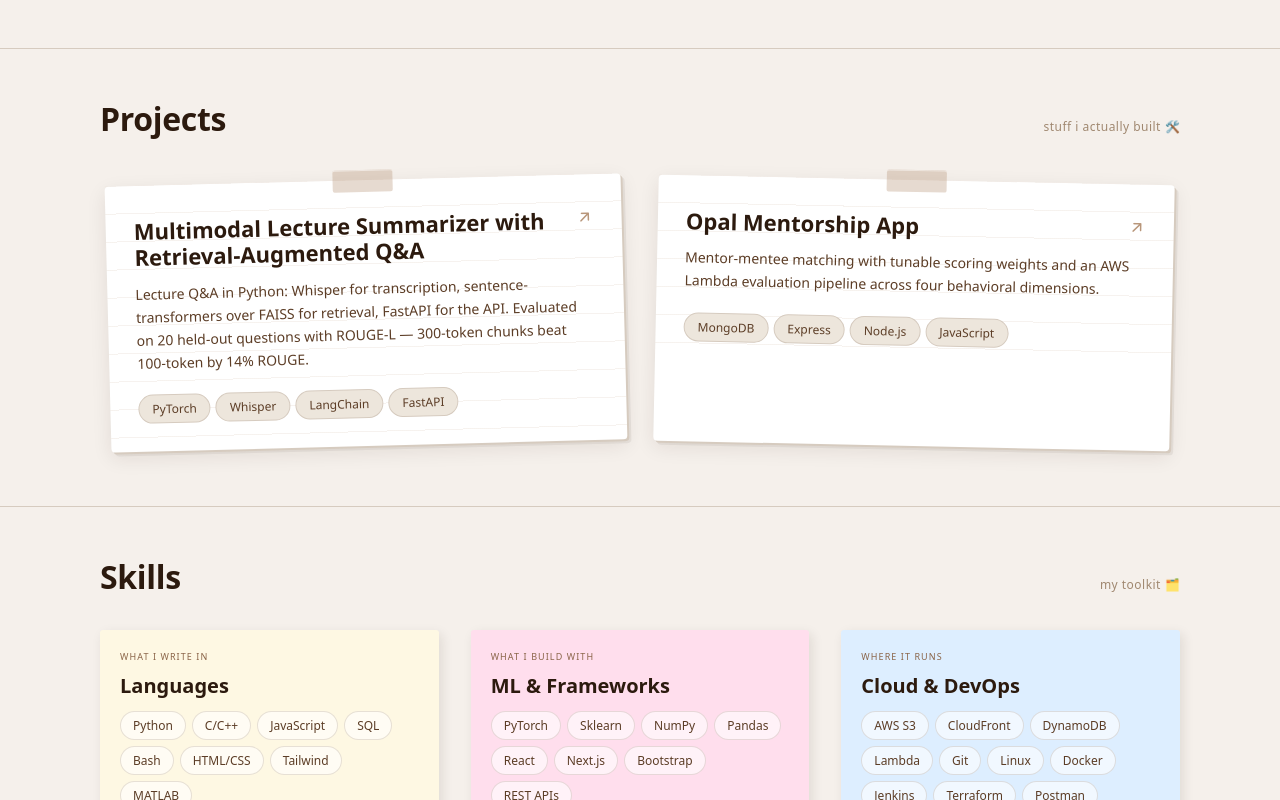
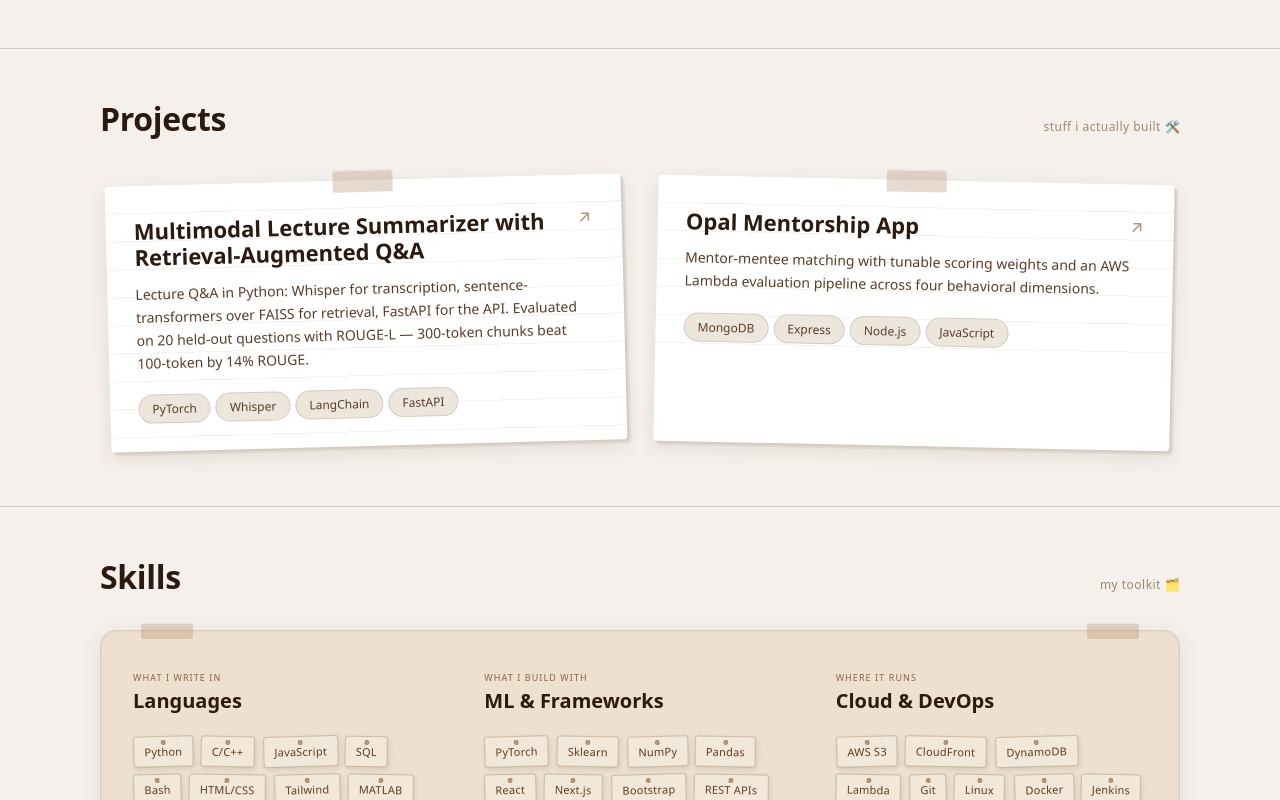
Before and after one commit to chengjcrystal/portfolio, a Next.js app: page / in a window 1280 px wide. Shown: the part 2000-2800 px from the top of the page. Built offline with nearby package versions, Linux system fonts and the light colour scheme.

Commit message:
design edits

```diff
--- a/src/app/globals.css
+++ b/src/app/globals.css
@@ -148,29 +148,16 @@ nav {
   margin-bottom: 0.875rem;
 }
 
+/* hero name — left-aligned single block, softer brown */
 .hero-name {
   font-family: var(--font-fredoka), var(--display), system-ui, sans-serif;
-  font-size: clamp(72px, 10vw, 110px);
+  font-size: clamp(64px, 9vw, 100px);
   font-weight: 600;
-  color: var(--brown);
+  color: var(--brown3);
   line-height: 1;
   letter-spacing: 0.01em;
   margin-bottom: 1.25rem;
-  display: flex;
-  flex-direction: column;
-  width: 100%;
-  max-width: 34rem;
-}
-
-.hero-name-crystal {
-  display: block;
   text-align: left;
-}
-
-.hero-name-cheng {
-  display: block;
-  text-align: right;
-  color: var(--brown);
 }
 
 .hero-desc {
@@ -317,7 +304,7 @@ nav {
   line-height: 1.25;
 }
 
-/* polaroid — square photo */
+/* polaroid */
 .mb-polaroid {
   background: #fff;
   border: 0.5px solid var(--border);
@@ -358,71 +345,6 @@ nav {
   padding: 0.1rem 0;
 }
 
-.mb-doodle {
-  width: 48px;
-  height: 48px;
-  align-self: flex-end;
-  margin-right: 0.25rem;
-  opacity: 0.85;
-}
-
-
-/* illus-box */
-
-.illus-box {
-  width: 100%;
-  max-width: 320px;
-  aspect-ratio: 1;
-  border: 0.5px solid var(--border);
-  border-radius: 24px;
-  background: var(--bg);
-  display: flex;
-  flex-direction: column;
-  align-items: center;
-  justify-content: center;
-  gap: 10px;
-  position: relative;
-  overflow: hidden;
-  transition: box-shadow 0.2s, transform 0.2s;
-}
-
-.illus-box:hover {
-  box-shadow: 0 8px 24px rgba(44, 26, 14, 0.08);
-  transform: translateY(-2px);
-}
-
-.illus-box img {
-  width: 100%;
-  height: 100%;
-  object-fit: cover;
-  border-radius: 22px;
-}
-
-.illus-tag {
-  position: absolute;
-  top: 14px;
-  right: 14px;
-  background: var(--bg);
-  border: 0.5px solid var(--border);
-  border-radius: 20px;
-  padding: 5px 12px;
-  font-family: var(--mono);
-  font-size: 10px;
-  color: var(--muted);
-  letter-spacing: 0.06em;
-  z-index: 2;
-}
-
-.illus-placeholder-text {
-  font-family: var(--mono);
-  font-size: 10px;
-  color: var(--brown4);
-  letter-spacing: 0.08em;
-  text-transform: uppercase;
-  text-align: center;
-  line-height: 1.7;
-}
-
 
 /* sections */
 
@@ -434,7 +356,7 @@ nav {
 .section > .section-header,
 .section > .exp-list,
 .section > .proj-grid,
-.section > .skills-notes,
+.section > .skills-board,
 .section > .about-grid,
 .section > .contact-wrap {
   max-width: 1080px;
@@ -488,7 +410,6 @@ nav {
   padding-top: 4px;
 }
 
-/* single combined date — year is bold prefix */
 .exp-date-full {
   font-family: var(--mono);
   font-size: 11px;
@@ -533,17 +454,16 @@ nav {
   transition: color 0.25s;
 }
 
-/* soft warm hover instead of near-black */
 .exp-row:hover {
   background: #E8D8C4;
   padding-left: 1rem;
   padding-right: 1rem;
 }
 
-.exp-row:hover .exp-date-full          { color: var(--brown2); }
-.exp-row:hover .exp-company { color: var(--brown); }
-.exp-row:hover .exp-role    { color: var(--brown2); }
-.exp-row:hover .exp-desc    { color: var(--brown2); }
+.exp-row:hover .exp-date-full { color: var(--brown2); }
+.exp-row:hover .exp-company   { color: var(--brown); }
+.exp-row:hover .exp-role      { color: var(--brown2); }
+.exp-row:hover .exp-desc      { color: var(--brown2); }
 
 .exp-row:hover .chip {
   background: rgba(255,255,255,0.55);
@@ -661,80 +581,120 @@ nav {
 }
 
 
-/* skills — soft sticky notes */
+/* skills — index cards on a board */
 
-.skills-notes {
-  display: flex;
-  gap: 2rem;
-  align-items: flex-start;
-  flex-wrap: wrap;
+.skills-board {
+  position: relative;
+  background: #EDE0CE;
+  border: 1px solid var(--border);
+  border-radius: 16px;
+  padding: 2.5rem 2rem 2.75rem;
+  box-shadow:
+    inset 0 1px 3px rgba(44,26,14,0.05),
+    0 6px 24px rgba(44,26,14,0.08);
 }
 
-.skill-note {
-  flex: 1;
-  min-width: 220px;
-  border-radius: 3px;
-  padding: 1.25rem 1.25rem 1.5rem;
-  box-shadow: 3px 4px 12px rgba(44,26,14,0.10);
-  display: flex;
-  flex-direction: column;
-  gap: 0.875rem;
+.skills-board-tape {
+  position: absolute;
+  background: rgba(184, 150, 122, 0.38);
+  border-radius: 2px;
+  box-shadow: inset 0 1px 0 rgba(255,255,255,0.45);
 }
 
-.skill-note--yellow {
-  background: #fef8e3;
-  transform: rotate(-1deg);
+.skills-board-tape--tl {
+  top: -8px;
+  left: 2.5rem;
+  width: 52px;
+  height: 16px;
 }
 
-.skill-note--pink {
-  background: #ffdeed;
-  transform: rotate(0.8deg);
+.skills-board-tape--tr {
+  top: -8px;
+  right: 2.5rem;
+  width: 52px;
+  height: 16px;
 }
 
-.skill-note--blue {
-  background: #ddeeff;
-  transform: rotate(-0.5deg);
+.skills-columns {
+  display: grid;
+  grid-template-columns: repeat(3, 1fr);
+  gap: 2.5rem;
 }
 
-.skill-note-label {
+/* column header — small mono label + display title, no bg */
+.skill-col-header {
+  margin-bottom: 1.25rem;
+}
+
+.skill-col-label {
   font-family: var(--mono);
   font-size: 9px;
   letter-spacing: 0.12em;
   text-transform: uppercase;
   color: var(--brown3);
+  display: block;
+  margin-bottom: 4px;
 }
 
-.skill-note-title {
+.skill-col-title {
   font-family: var(--display);
   font-size: 20px;
   font-weight: 600;
   color: var(--brown);
   line-height: 1.1;
-  margin-top: -0.25rem;
 }
 
-.skill-note-tags {
+/* the wrap — flex row wrapping so tags flow like a cluster */
+.skill-cards-wrap {
   display: flex;
+  flex-direction: row;
   flex-wrap: wrap;
-  gap: 6px;
+  gap: 8px;
+  align-items: flex-start;
+  padding-top: 4px;
 }
 
-.skill-note-tag {
-  font-family: var(--body);
-  font-size: 12px;
+.skill-hang-tag {
+  position: relative;
+  background: #F2E8D9;
+  border: 0.5px solid rgba(92,61,38,0.25);
+  border-radius: 3px;
+  padding: 6px 10px 5px;
+  font-family: var(--mono);
+  font-size: 11px;
   color: var(--brown2);
-  background: rgba(255,255,255,0.6);
-  border: 0.5px solid rgba(92,61,38,0.15);
-  border-radius: 20px;
-  padding: 4px 12px;
-  transition: background 0.15s, transform 0.15s;
+  letter-spacing: 0.02em;
   cursor: default;
+  transform-origin: top center;
+  transition: transform 0.25s cubic-bezier(0.34, 1.56, 0.64, 1), box-shadow 0.2s, background 0.2s, color 0.2s;
+  box-shadow: 1px 2px 5px rgba(44,26,14,0.12);
 }
 
-.skill-note-tag:hover {
-  background: rgba(255,255,255,0.9);
-  transform: translateY(-1px);
+.skill-hang-tag::before {
+  content: "";
+  position: absolute;
+  top: 3px;
+  left: 50%;
+  transform: translateX(-50%);
+  width: 5px;
+  height: 5px;
+  border-radius: 50%;
+  background: #C8A882;
+  border: 0.5px solid rgba(92,61,38,0.3);
+  box-shadow: inset 0 1px 2px rgba(44,26,14,0.2);
 }
+
+.skill-hang-tag:nth-child(odd)  { transform: rotate(-1.5deg); }
+.skill-hang-tag:nth-child(even) { transform: rotate(1deg); }
+
+.skill-hang-tag:hover {
+  box-shadow: 2px 4px 10px rgba(44,26,14,0.18);
+  background: #fff;
+  color: var(--brown);
+}
+
+.skill-hang-tag:nth-child(odd):hover  { transform: rotate(5deg) translateY(-3px); }
+.skill-hang-tag:nth-child(even):hover { transform: rotate(-5deg) translateY(-3px); }
 
 
 /* misc shared */
@@ -1016,14 +976,15 @@ footer {
 
   .moodboard { max-width: 280px; }
 
-  .skills-notes {
-    flex-direction: column;
+  .skills-columns {
+    grid-template-columns: 1fr;
+    gap: 1.75rem;
   }
 }
 
 @media (max-width: 768px) {
   .hero { min-height: calc(100dvh - 57px); padding: 1.75rem 1.25rem 1.5rem; }
-  .hero-name { font-size: clamp(60px, 15vw, 80px); }
+  .hero-name { font-size: clamp(52px, 14vw, 72px); }
   .proj-grid { grid-template-columns: 1fr; }
   .about-grid { grid-template-columns: 1fr; }
   .two-col { grid-template-columns: 1fr; }
@@ -1036,6 +997,8 @@ footer {
 
   .exp-row { grid-template-columns: 1fr; gap: 0.5rem; }
   .exp-meta { flex-direction: row; align-items: baseline; gap: 8px; }
+
+  .skills-board { padding: 1.5rem 1.25rem 1.75rem; }
 }
 
 
@@ -1044,10 +1007,15 @@ footer {
 @media (prefers-reduced-motion: no-preference) {
   .section,
   .exp-row,
-  .proj-card,
+  .proj-card {
+    opacity: 0;
+    transform: translateY(20px);
+    transition: opacity 0.5s ease, transform 0.5s ease;
+  }
+
+  /* skill-group fades only — no translateY so card tilts aren't clobbered */
   .skill-group {
     opacity: 0;
-    transform: translateY(20px);
     transition: opacity 0.5s ease, transform 0.5s ease;
   }
 
@@ -1056,6 +1024,10 @@ footer {
 
   .visible { opacity: 1 !important; }
 
+  .section.visible,
+  .exp-row.visible,
+  .skill-group.visible { transform: translateY(0); }
+
   .proj-card--tilt-left.visible  { transform: rotate(-1.5deg); }
   .proj-card--tilt-right.visible { transform: rotate(1.2deg); }
 
@@ -1063,8 +1035,4 @@ footer {
   .proj-card--tilt-right.visible:hover {
     transform: rotate(0deg) translateY(-6px) scale(1.02) !important;
   }
-
-  .section.visible,
-  .exp-row.visible,
-  .skill-group.visible { transform: translateY(0); }
 }
--- a/src/app/page.tsx
+++ b/src/app/page.tsx
@@ -8,8 +8,7 @@ export default function Home() {
           <div className="hero-left">
             <p className="eyebrow">UC Berkeley &nbsp;·&nbsp; CS + Applied Math</p>
             <h1 className="hero-name" style={{ fontFamily: "var(--font-fredoka), sans-serif" }}>
-              <span className="hero-name-crystal">Crystal</span>
-              <span className="hero-name-cheng">Cheng</span>
+              Crystal Cheng
             </h1>
             <p className="hero-desc">
               Software engineer intern. I&apos;ve shipped Next.js features, AWS
@@ -48,37 +47,31 @@ export default function Home() {
 
               <div className="mb-tape mb-tape--top" />
 
-              {/* yellow sticky — bear instead of star */}
+              {/* yellow sticky */}
               <div className="mb-sticky mb-sticky--yellow">
                 <span className="mb-sticky-label">who</span>
                 <p className="mb-sticky-text">
                   cs + math<br />@ berkeley
-                  {/* teddy bear doodle */}
                   <svg
                     viewBox="0 0 28 28"
                     fill="none"
                     xmlns="http://www.w3.org/2000/svg"
                     style={{ display: "inline-block", width: 22, height: 22, verticalAlign: "middle", marginLeft: 4 }}
                   >
-                    {/* ears */}
                     <circle cx="7" cy="7" r="4" fill="#C8A882" />
                     <circle cx="21" cy="7" r="4" fill="#C8A882" />
                     <circle cx="7" cy="7" r="2" fill="#B8967A" />
                     <circle cx="21" cy="7" r="2" fill="#B8967A" />
-                    {/* head */}
                     <circle cx="14" cy="14" r="8" fill="#C8A882" />
-                    {/* snout */}
                     <ellipse cx="14" cy="16.5" rx="3.5" ry="2.5" fill="#B8967A" />
-                    {/* eyes */}
                     <circle cx="11" cy="12.5" r="1.2" fill="#5C3D26" />
                     <circle cx="17" cy="12.5" r="1.2" fill="#5C3D26" />
-                    {/* nose */}
                     <ellipse cx="14" cy="15.8" rx="1.2" ry="0.8" fill="#5C3D26" />
                   </svg>
                 </p>
               </div>
 
-              {/* polaroid — square screen */}
+              {/* polaroid */}
               <div className="mb-polaroid">
                 <div className="mb-polaroid-screen">
                   <span className="mb-code-line"><em>const</em> stack = [</span>
@@ -309,55 +302,66 @@ export default function Home() {
           <span className="section-aside">my toolkit 🗂</span>
         </div>
 
-        <div className="skills-notes">
+        <div className="skills-board">
+          <div className="skills-board-tape skills-board-tape--tl" />
+          <div className="skills-board-tape skills-board-tape--tr" />
 
-          <div className="skill-note skill-note--yellow skill-group">
-            <span className="skill-note-label">what i write in</span>
-            <div className="skill-note-title">Languages</div>
-            <div className="skill-note-tags">
-              <span className="skill-note-tag">Python</span>
-              <span className="skill-note-tag">C/C++</span>
-              <span className="skill-note-tag">JavaScript</span>
-              <span className="skill-note-tag">SQL</span>
-              <span className="skill-note-tag">Bash</span>
-              <span className="skill-note-tag">HTML/CSS</span>
-              <span className="skill-note-tag">Tailwind</span>
-              <span className="skill-note-tag">MATLAB</span>
+          <div className="skills-columns">
+
+            <div className="skill-col skill-group">
+              <div className="skill-col-header">
+                <span className="skill-col-label">what i write in</span>
+                <div className="skill-col-title">Languages</div>
+              </div>
+              <div className="skill-cards-wrap">
+                <span className="skill-hang-tag">Python</span>
+                <span className="skill-hang-tag">C/C++</span>
+                <span className="skill-hang-tag">JavaScript</span>
+                <span className="skill-hang-tag">SQL</span>
+                <span className="skill-hang-tag">Bash</span>
+                <span className="skill-hang-tag">HTML/CSS</span>
+                <span className="skill-hang-tag">Tailwind</span>
+                <span className="skill-hang-tag">MATLAB</span>
               </div>
             </div>
 
-          <div className="skill-note skill-note--pink skill-group">
-            <span className="skill-note-label">what i build with</span>
-            <div className="skill-note-title">ML & Frameworks</div>
-            <div className="skill-note-tags">
-              <span className="skill-note-tag">PyTorch</span>
-              <span className="skill-note-tag">Sklearn</span>
-              <span className="skill-note-tag">NumPy</span>
-              <span className="skill-note-tag">Pandas</span>
-              <span className="skill-note-tag">React</span>
-              <span className="skill-note-tag">Next.js</span>
-              <span className="skill-note-tag">Bootstrap</span>
-              <span className="skill-note-tag">REST APIs</span>
+            <div className="skill-col skill-group">
+              <div className="skill-col-header">
+                <span className="skill-col-label">what i build with</span>
+                <div className="skill-col-title">ML &amp; Frameworks</div>
+              </div>
+              <div className="skill-cards-wrap">
+                <span className="skill-hang-tag">PyTorch</span>
+                <span className="skill-hang-tag">Sklearn</span>
+                <span className="skill-hang-tag">NumPy</span>
+                <span className="skill-hang-tag">Pandas</span>
+                <span className="skill-hang-tag">React</span>
+                <span className="skill-hang-tag">Next.js</span>
+                <span className="skill-hang-tag">Bootstrap</span>
+                <span className="skill-hang-tag">REST APIs</span>
               </div>
             </div>
 
-          <div className="skill-note skill-note--blue skill-group">
-            <span className="skill-note-label">where it runs</span>
-            <div className="skill-note-title">Cloud & DevOps</div>
-            <div className="skill-note-tags">
-              <span className="skill-note-tag">AWS S3</span>
-              <span className="skill-note-tag">CloudFront</span>
-              <span className="skill-note-tag">DynamoDB</span>
-              <span className="skill-note-tag">Lambda</span>
-              <span className="skill-note-tag">Git</span>
-              <span className="skill-note-tag">Linux</span>
-              <span className="skill-note-tag">Docker</span>
-              <span className="skill-note-tag">Jenkins</span>
-              <span className="skill-note-tag">Terraform</span>
-              <span className="skill-note-tag">Postman</span>
+            <div className="skill-col skill-group">
+              <div className="skill-col-header">
+                <span className="skill-col-label">where it runs</span>
+                <div className="skill-col-title">Cloud &amp; DevOps</div>
+              </div>
+              <div className="skill-cards-wrap">
+                <span className="skill-hang-tag">AWS S3</span>
+                <span className="skill-hang-tag">CloudFront</span>
+                <span className="skill-hang-tag">DynamoDB</span>
+                <span className="skill-hang-tag">Lambda</span>
+                <span className="skill-hang-tag">Git</span>
+                <span className="skill-hang-tag">Linux</span>
+                <span className="skill-hang-tag">Docker</span>
+                <span className="skill-hang-tag">Jenkins</span>
+                <span className="skill-hang-tag">Terraform</span>
+                <span className="skill-hang-tag">Postman</span>
               </div>
             </div>
 
+          </div>
         </div>
       </section>
     </>
```
Also changed, not shown: src/components/Nav.tsx (+8 -33 lines). Lines whose indentation alone changed are shown as unchanged.
